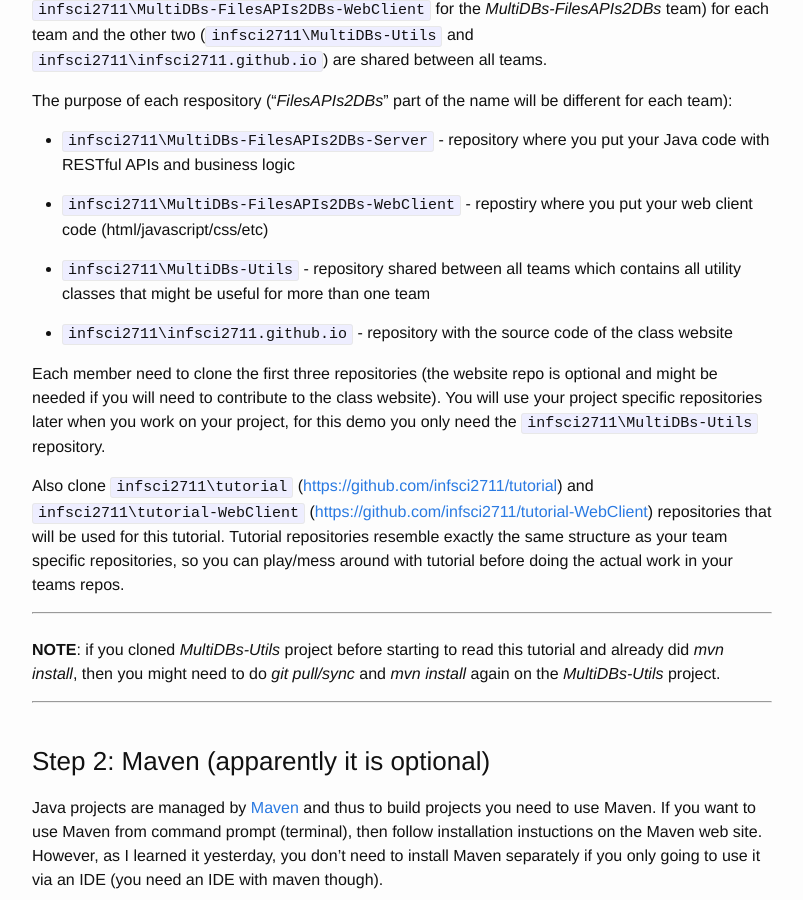
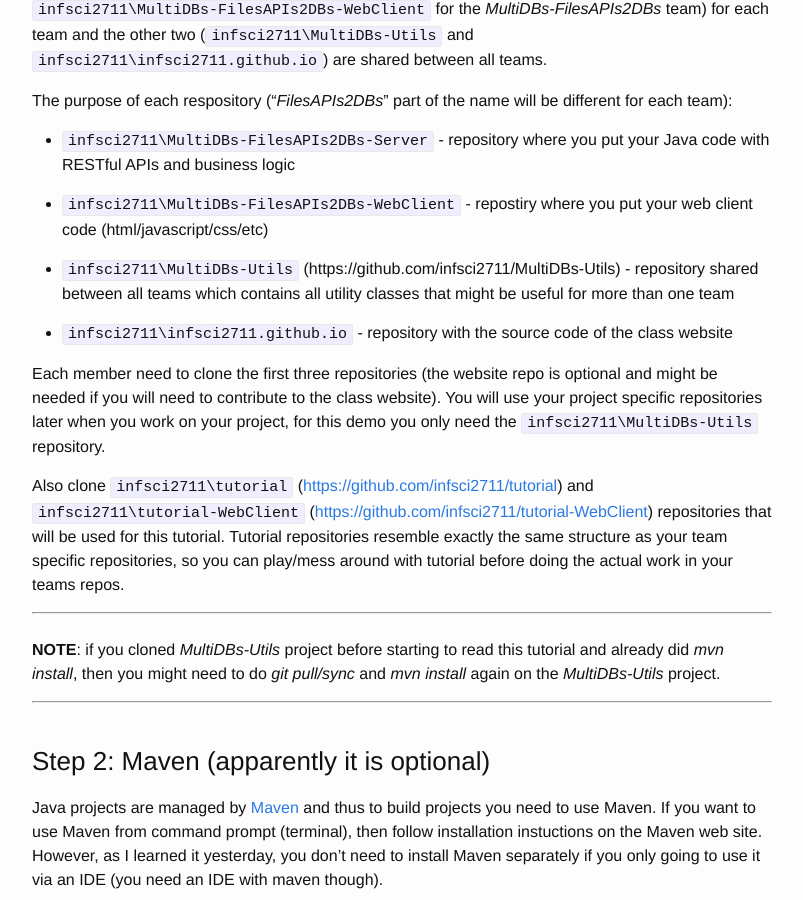
Before and after one commit to infsci2711/infsci2711.github.io, a Jekyll site: the page built from _posts/2015-01-28-tutorial-web-rest-api.markdown, in a window 1280 px wide and 900 px high, scrolled down 788 px. Shown: the whole window, without its empty margins (238-1041 px from the left). Built offline with Jekyll 4.4.1, drawn with Linux system fonts in a browser that asks for light colours; some of the changed lines change nothing that is shown.

Commit message:
added link to the Utils project

```diff
--- a/_posts/2015-01-28-tutorial-web-rest-api.markdown
+++ b/_posts/2015-01-28-tutorial-web-rest-api.markdown
@@ -24,7 +24,7 @@ The purpose of each respository ("_FilesAPIs2DBs_" part of the name will be diff
 
 + `infsci2711\MultiDBs-FilesAPIs2DBs-WebClient` - repostiry where you put your web client code (html/javascript/css/etc)
 
-+ `infsci2711\MultiDBs-Utils` - repository shared between all teams which contains all utility classes that might be useful for more than one team
++ `infsci2711\MultiDBs-Utils` (https://github.com/infsci2711/MultiDBs-Utils) - repository shared between all teams which contains all utility classes that might be useful for more than one team
 
 + `infsci2711\infsci2711.github.io` - repository with the source code of the class website
 
```
